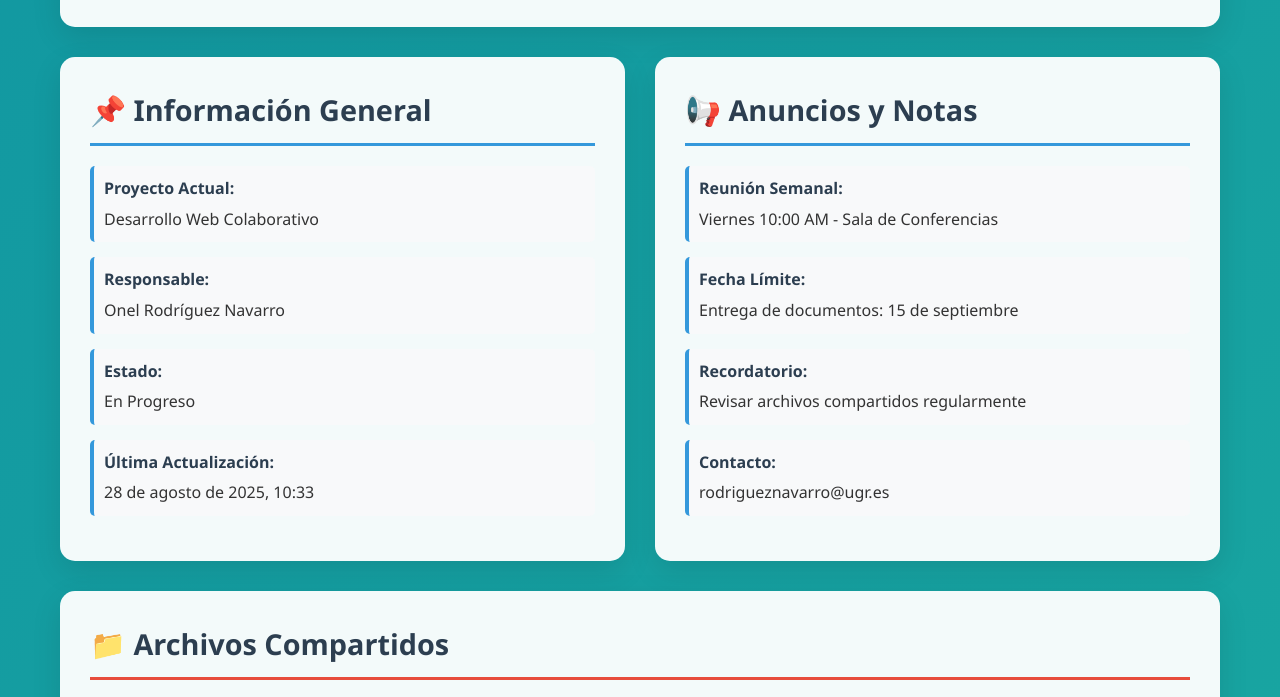
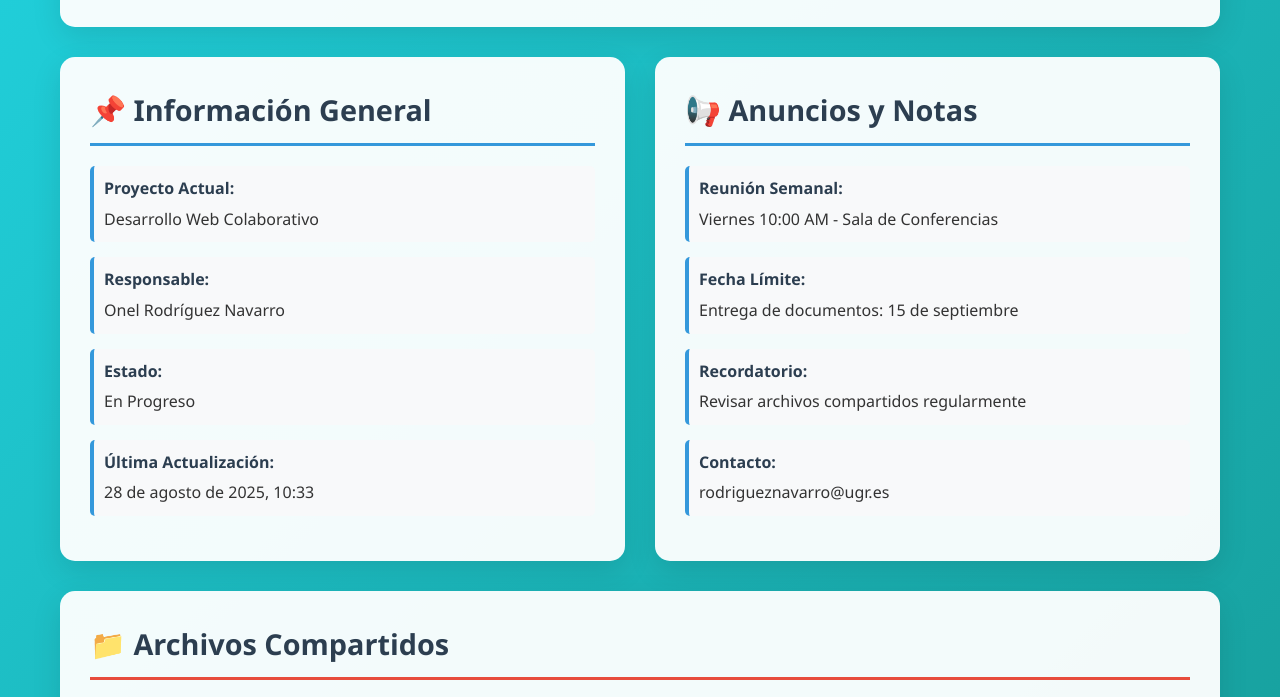
Before and after one commit to onrona/mi-web, a plain HTML site: page index.html in a window 1280 px wide. Shown: the part 155-852 px from the top of the page. Drawn offline with Linux system fonts and the light colour scheme.

Commit message:
modificaciones de estilo y corrección del README

```diff
--- a/index.html
+++ b/index.html
@@ -15,7 +15,7 @@
       font-family: 'Segoe UI', Tahoma, Geneva, Verdana, sans-serif;
       line-height: 1.6;
       color: #333;
-      background: linear-gradient(135deg, #1298a1 0%, #1aa8a1 100%);
+      background: linear-gradient(135deg, #21d1dd 0%, #15948e 100%);
       min-height: 100vh;
     }
 
```
Also changed, not shown: 1 other file.
